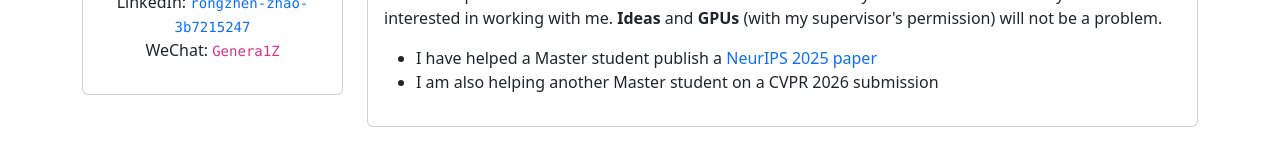
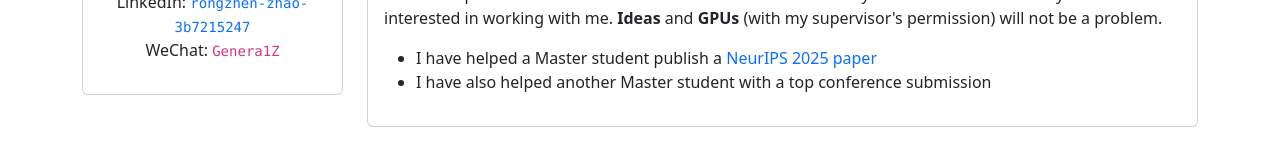
Before and after one commit to Genera1Z/genera1z.github.io, a plain HTML site: page index.html in a window 1280 px wide. Shown: the part 561-710 px from the top of the page. Drawn offline with nearby package versions, Linux system fonts and the light colour scheme; a web font is replaced by a local one.

Commit message:
Update index.html

```diff
--- a/index.html
+++ b/index.html
@@ -107,7 +107,7 @@
               <ul>
                 <li> I have helped a Master student publish a <a href="https://arxiv.org/abs/2505.20772">NeurIPS 2025
                     paper</a></li>
-                <li>I am also helping another Master student on a CVPR 2026 submission</li>
+                <li>I have also helped another Master student with a top conference submission</li>
               </ul>
               </p>
             </section>
```
